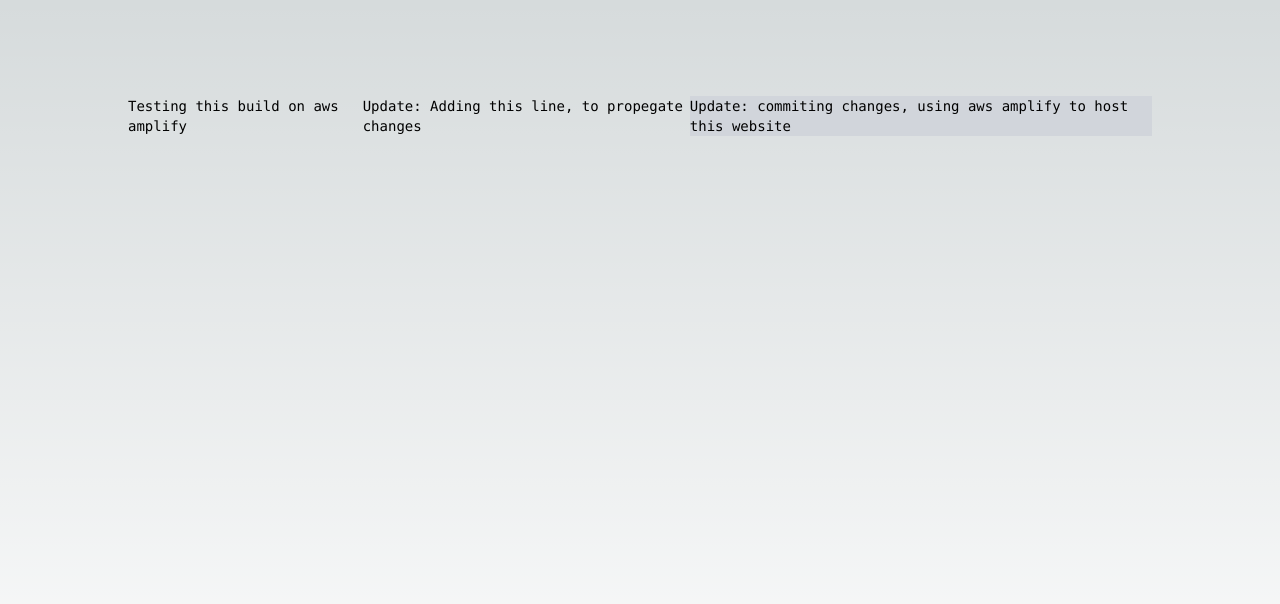
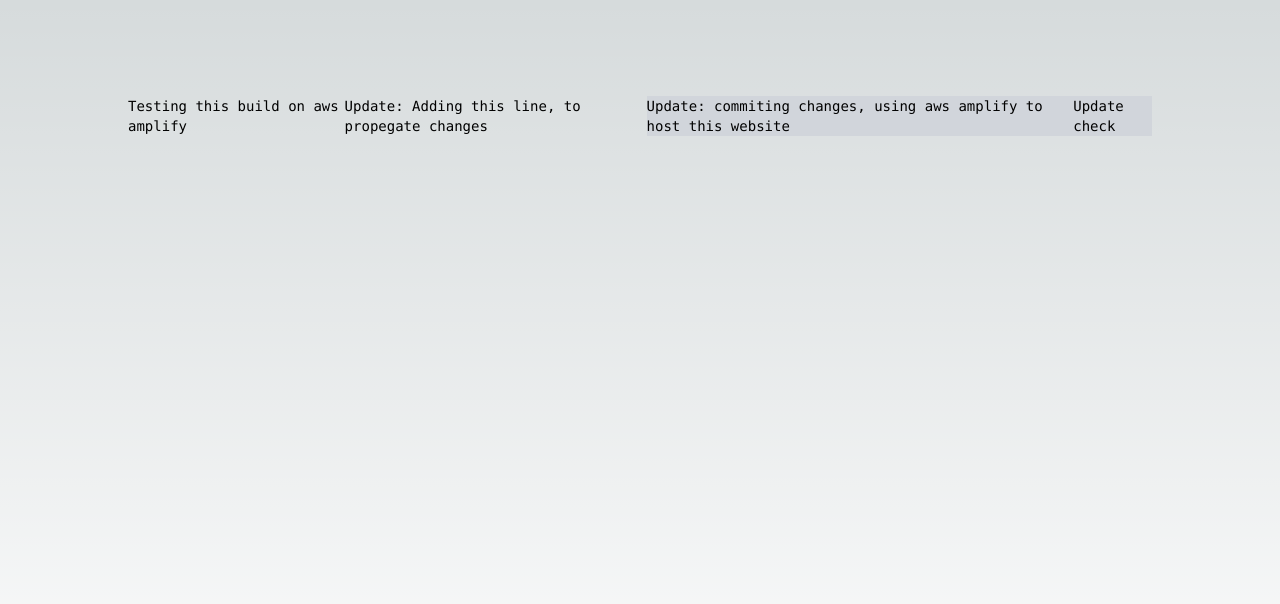
Before and after one commit to FazeNCode/fazencode, a Next.js app: page / in a window 1280 px wide. Shown: the top 604 px of the page. Built offline with nearby package versions, Linux system fonts and the light colour scheme.

Commit message:
test-commit

```diff
--- a/src/pages/index.tsx
+++ b/src/pages/index.tsx
@@ -13,6 +13,7 @@
       <p> Testing this build on aws amplify</p>
       <p> Update: Adding this line, to propegate changes</p>
       <p className='bg-gray-300'> Update: commiting changes, using aws amplify to host this website</p>
+      <p className='bg-gray-300'> Update check</p>
       </div>
     </main>
   )
```
